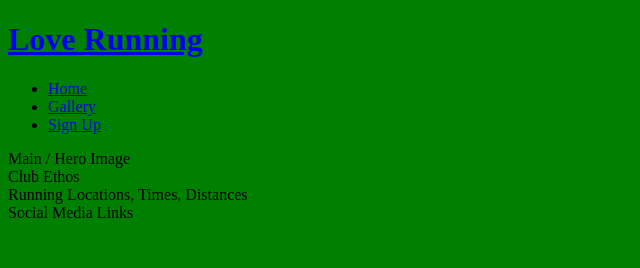
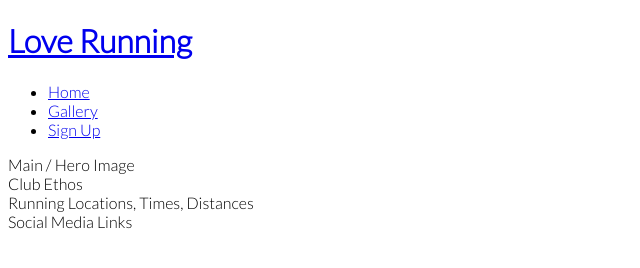
Before and after one commit to bdolan55/love-running-practice1, a plain HTML site: page index.html in a window 1280 px wide. Shown: the whole page, without its empty margins (0-640 px from the left). Drawn offline with Linux system fonts and the light colour scheme.

Commit message:
fonts imported to css file

```diff
--- a/assets/css/styles.css
+++ b/assets/css/styles.css
@@ -1,3 +1,7 @@
+@import url('https://fonts.googleapis.com/css2?family=Lato:wght@300&family=Oswald&display=swap');
+
+
 body {
-    background-color: green;
+    font-family: Lato, sans-serif;
+    font-weight: 300;
 }
```
